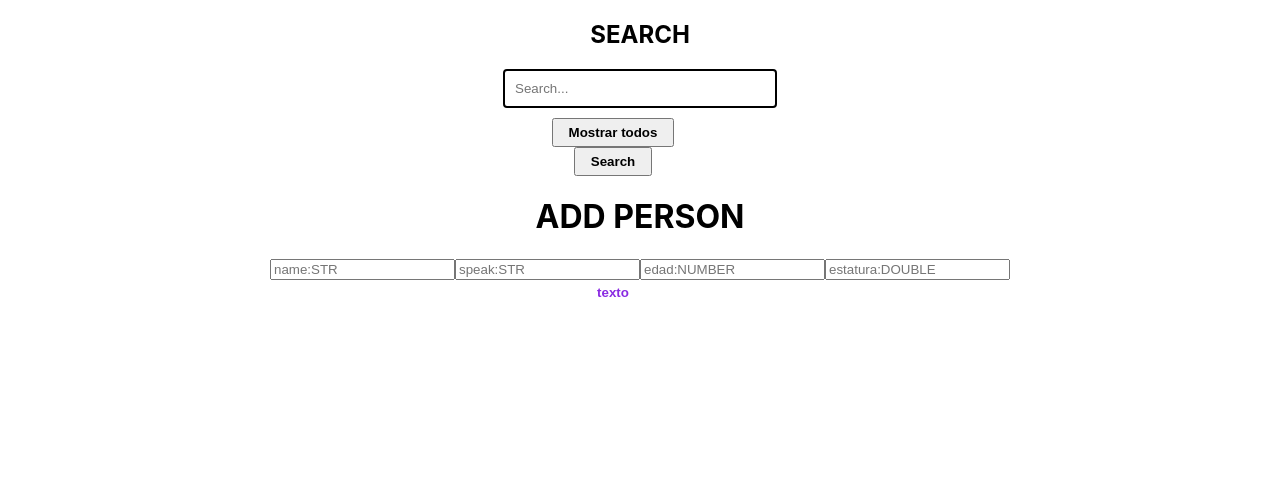
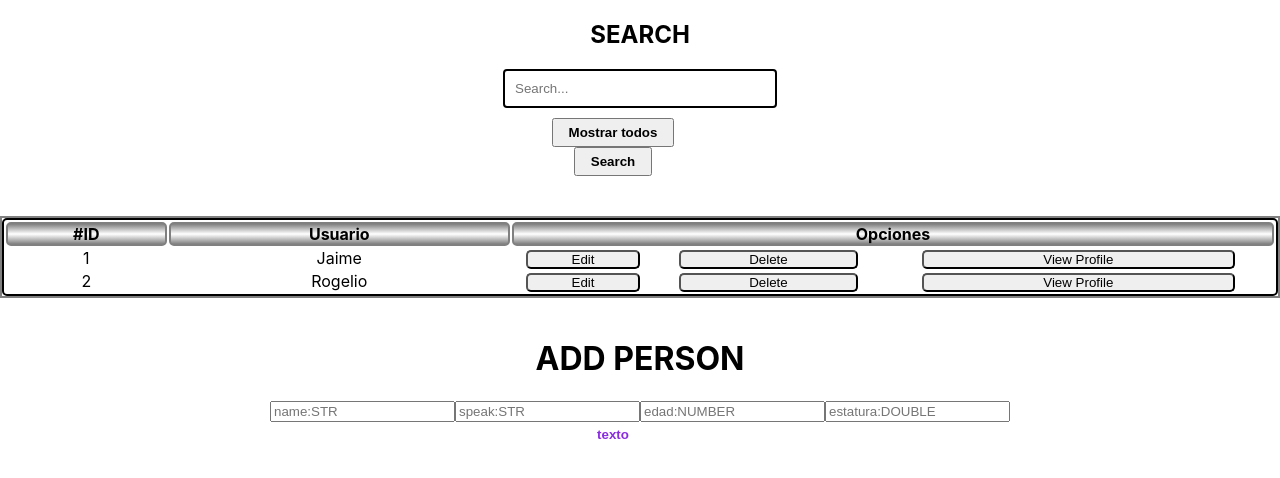
Before and after one commit to AlexLealInchcape/crud-front-app, a React (Create React App) app: page / in a window 1280 px wide. Shown: the top 478 px of the page. Built offline with nearby package versions, Linux system fonts and the light colour scheme.

Commit message:
structure changes

```diff
--- a/src/App.js
+++ b/src/App.js
@@ -1,14 +1,63 @@
+import { useState } from 'react';
 import './App.css';
 import AddUpdate from './components/molecules/addUpdate/AddUpdate';
 import Search from './components/molecules/SearchBar/SearchBar';
+import UsersList from './components/molecules/UserList/UserList';
 
+const fakeData = [
+  {
+      id: 1,
+      name: "Jaime",
+      speak: "Hi",
+      edad: 24,
+      estatura: 1.83
+  },
+  {
+      id: 2,
+      name: "Rogelio",
+      speak: "Hellow",
+      edad: 30,
+      estatura: 1.90
+  }
+]
 
 function App() {
+  // listado de usuarios que nos da el back
+  const [userList, setUserList] = useState(fakeData)
+  const [search, setSearch] = useState('')
+
+  // estado para manejar los botones de la lista
+  // si queremos editar, borrar o ver el perfil
+  const [modifyUser, setModifyUser] = useState(null)
+
+  // {
+  //   user: los datos del user,
+  //   action: 'edit' || 'remove'
+  // }
+
+  // OPCIONES
+  // useEffect que carge inicialmente los usuarios
+
+  const getData = () => {
+    //funcion que llama al back pidiendo los datos
+    // seguramente la llamemos en el useEffect
+  }
+
+  const removeUser = () => {
+    // remove user en el back
+  }
+
   return (
     <div className="App">
-      {/* Componentes aca */}
-      <Search />
-      <AddUpdate />
+      <Search search={search} setSearch={setSearch} />
+      {/* SACAR ESTO DESPUES */}
+      <br></br>
+      <br></br>
+      <UsersList userList={userList} onUpdate={setModifyUser} />
+      <br></br>
+      <AddUpdate user={modifyUser?.user} />
+
+      {/* Poner aca el profile component */}
     </div>
   );
 }
--- a/src/components/molecules/SearchBar/SearchBar.jsx
+++ b/src/components/molecules/SearchBar/SearchBar.jsx
@@ -1,11 +1,9 @@
 
-import React, { useState } from "react";
+import React from "react";
 import Button from "../../atom/Button";
 import style from './searchBar.module.css';
 
-const Search = () => {
-
-    const [search, setSearch] = useState('')
+const Search = ({search, setSearch}) => {
 
     const handleSubmit = (e) => {
         e.preventDefault()
--- a/src/components/molecules/UserList/UserList.js
+++ b/src/components/molecules/UserList/UserList.js
@@ -1,39 +1,28 @@
-import React, { useState } from "react";
-import styles from "./UsersList.module.css";
-
-const initialList = [
-  {
-    id: 1,
-    firstname: "Juan",
-    speak: "Hello World!",
-    edad: 25,
-    altura: 1.85
-  },
-  {
-    id: 2,
-    firstname: "Alex",
-    speak: "Hello Guys!",
-    edad: 25,
-    altura: 1.75
-  }
-];
+import React from "react";
+import styles from "./UserList.module.css";
 
 // vamos a tener q recibir el listado por props
 // array de objetos [{},{},{}]
-function UsersList() {
-  // temporalmente completo el estado con datos fake
-  const [userList, setUserList] = useState(initialList);
+function UsersList({ userList, onUpdate }) {
 
-  const handleRemove = (id) => {
-    console.log("REMOVE", id);
+  const handleRemove = (u) => {
+    onUpdate({
+      user: u,
+      action: 'remove'
+    })
   };
 
-  const handleEdit = (id) => {
-    console.log("EDIT", id);
+  const handleEdit = (u) => {
+    onUpdate({
+      user: u,
+      action: 'edit'
+    })
   };
 
   const handleView = (id) => {
     console.log("VIEW", id);
+    // redirect a la profile page
+    // la accion termina en esta funcion
   };
 
   return (
@@ -45,19 +34,19 @@ function UsersList() {
             <th>Usuario</th>
             <th colspan="3">Opciones</th>
           </tr>
-          {userList.map(({ id, firstname }) => (
-            <tr key={id}>
+          {userList.map((item) => (
+            <tr key={item.id}>
               <td>
-                <span>{id}</span>
+                <span>{item.id}</span>
               </td>
               <td>
-                <span>{firstname}</span>
+                <span>{item.name}</span>
               </td>
               <td>
                 <button
                   type="button"
                   onClick={() => {
-                    handleEdit(id);
+                    handleEdit(item);
                   }}
                 >
                   Edit
@@ -67,7 +56,7 @@ function UsersList() {
                 <button
                   type="button"
                   onClick={() => {
-                    handleRemove(id);
+                    handleRemove(item);
                   }}
                 >
                   Delete
@@ -77,7 +66,7 @@ function UsersList() {
                 <button
                   type="button"
                   onClick={() => {
-                    handleView(id);
+                    handleView(item.id);
                   }}
                 >
                   View Profile
--- a/src/components/molecules/addUpdate/AddUpdate.jsx
+++ b/src/components/molecules/addUpdate/AddUpdate.jsx
@@ -1,43 +1,7 @@
-import React, { useState, useEffect } from "react";
+import React from "react";
 import Button from "../../atom/Button";
 
-const initialPersonas = [
-    {
-        id: 1,
-        name: "Jaime",
-        speak: "Hi",
-        edad: 24,
-        estatura: 1.83
-    },
-    {
-        id: 2,
-        name: "Rogelio",
-        speak: "Hellow",
-        edad: 30,
-        estatura: 1.90
-    }
-]
-
-const AddUpdate = () => {
-
-    const [personas, setPersonas] = useState(initialPersonas);
-    const [persona, setPersona] = useState({})
-    const [verificar, setVerificar] = useState(false)
-    const { id, name, speak, edad, estatura } = persona
-
-    const verify = (id) => {
-        const findId = personas.find(item => item.id === id)
-        if (findId) {
-            setPersona(findId)
-            setVerificar(true)
-        } else {
-            setVerificar(false)
-        }
-    }
-
-    useEffect(() => {
-        verify(6)
-    }, [personas])
+const AddUpdate = ({ user }) => {
 
     const addUser = () => {
         console.log('Add User')
@@ -49,28 +13,68 @@ const AddUpdate = () => {
 
     return (
         <div>
-            {
-                !verificar
-                    ? <div>
+            {user ? (
+                <>
+                <h1>EDIT PERSON</h1>
+                <input placeholder="name:STR" defaultValue={user.name}></input>
+                <input placeholder="speak:STR" defaultValue={user.speak}></input>
+                <input placeholder="edad:NUMBER" defaultValue={user.edad}></input>
+                <input placeholder="estatura:DOUBLE" defaultValue={user.estatura}></input>
+                <Button action={updateUser} label='texto' variant="text" />
+                </>
+            ) : (
+                <>
                 <h1>ADD PERSON</h1>
                 <input placeholder="name:STR" defaultValue=''></input>
                 <input placeholder="speak:STR" defaultValue=''></input>
                 <input placeholder="edad:NUMBER" defaultValue=''></input>
                 <input placeholder="estatura:DOUBLE" defaultValue=''></input>
                 <Button action={addUser} label='texto' variant="text" />
-                    </div>
-                    :
-                    <div>
-                        <h1>UPDATE PERSON</h1>
-                        <input placeholder="name:STR" defaultValue={name}></input>
-                        <input placeholder="speak:STR" defaultValue={speak}></input>
-                        <input placeholder="edad:NUMBER" defaultValue={edad}></input>
-                        <input placeholder="estatura:DOUBLE" defaultValue={estatura}></input>
-                        <button onClick={updateUser}>SEND UPDATE</button>
-                    </div>
-            }
+                </>
+            )}
         </div>
     )
 }
 
 export default AddUpdate;
+
+
+    // const [personas, setPersonas] = useState(initialPersonas);
+    // const [persona, setPersona] = useState({})
+    // const [verificar, setVerificar] = useState(false)
+    // const { id, name, speak, edad, estatura } = persona
+
+    // const verify = (id) => {
+    //     const findId = personas.find(item => item.id === id)
+    //     if (findId) {
+    //         setPersona(findId)
+    //         setVerificar(true)
+    //     } else {
+    //         setVerificar(false)
+    //     }
+    // }
+
+    // useEffect(() => {
+    //     verify(6)
+    // }, [personas])
+
+
+
+                // !verificar
+                //     ? <div>
+                //         <h1>ADD PERSON</h1>
+                //         <input placeholder="name:STR" defaultValue=''></input>
+                //         <input placeholder="speak:STR" defaultValue=''></input>
+                //         <input placeholder="edad:NUMBER" defaultValue=''></input>
+                //         <input placeholder="estatura:DOUBLE" defaultValue=''></input>
+                //         <Button action={addUser} label='texto' variant="text" />
+                //     </div>
+                //     :
+                //     <div>
+                //         <h1>UPDATE PERSON</h1>
+                //         <input placeholder="name:STR" defaultValue={name}></input>
+                //         <input placeholder="speak:STR" defaultValue={speak}></input>
+                //         <input placeholder="edad:NUMBER" defaultValue={edad}></input>
+                //         <input placeholder="estatura:DOUBLE" defaultValue={estatura}></input>
+                //         <button onClick={updateUser}>SEND UPDATE</button>
+                //     </div>
```
Lines whose indentation alone changed are shown as unchanged.
